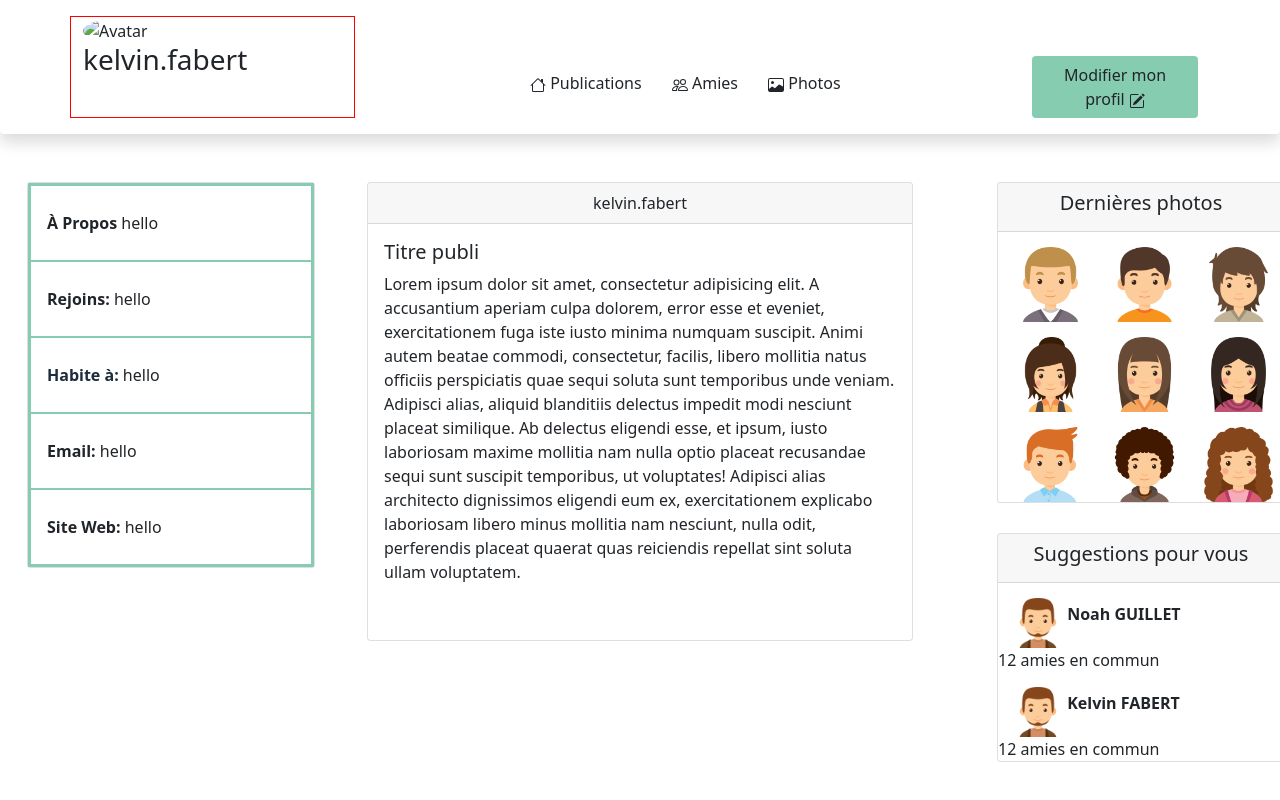
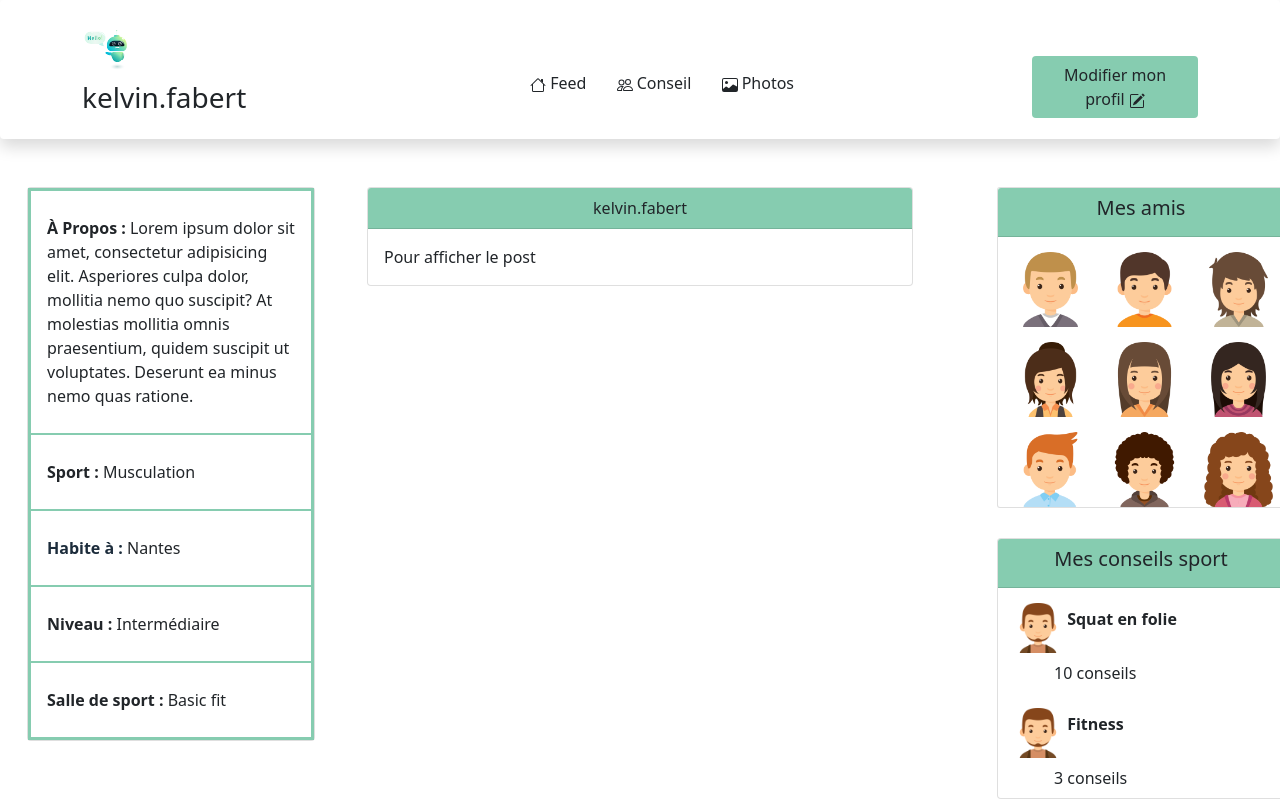
Before and after one commit to Kelvinfbt/mspr-wis2, a PHP site: page /account.php in a window 1280 px wide. Run offline with PHP 8.4, Linux system fonts and the light colour scheme; the visitor is signed in with stand-in values (Sample User, id 1); data comes from the database, SQL or seed files in the repository; some libraries are stand-ins or nearby versions.

Commit message:
uptdate: login

```diff
--- a/account.php
+++ b/account.php
@@ -10,19 +10,17 @@ $author = getAuth();
 <main id="main">
     <section id="hero-account" class="shadow p-3 mb-5 bg-white rounded">
         <div class="container">
-            <div class="row">
-                <div class="col-md-3">
-                    <img class="images" src="
-                  " alt="Avatar">
+            <div class="row-account row">
+                <div class="avatar col-md-3">
+                    <div class="w-25" id="welcome"> </div>
                     <div class="profile-name">
-                        <h1 class="h3"><?php echo $author['username']
-                                ; ?></h1>
+                        <h1 class="h3"><?php echo $author['username']; ?></h1>
                     </div>
                 </div>
-                <div class="col-md-7 ">
+                <div class="nav-account col-md-7 ">
                     <div class="btn-account position-absolute mt-5">
 
-                        <button type="button" class="timeline btn">
+                        <a href="index.php" type="button" class="timeline btn">
                             <svg xmlns="http://www.w3.org/2000/svg" width="16" height="16" fill="currentColor"
                                  class="bi bi-house" viewBox="0 0 16 16">
                                 <path fill-rule="evenodd"
@@ -30,15 +28,15 @@ $author = getAuth();
                                 <path fill-rule="evenodd"
                                       d="M7.293 1.5a1 1 0 0 1 1.414 0l6.647 6.646a.5.5 0 0 1-.708.708L8 2.207 1.354 8.854a.5.5 0 1 1-.708-.708L7.293 1.5z"/>
                             </svg>
-                            Publications
-                        </button>
+                            Feed
+                        </a>
 
                         <button type="button" class="friend btn">
                             <svg xmlns="http://www.w3.org/2000/svg" width="16" height="16" fill="currentColor"
                                  class="bi bi-people" viewBox="0 0 16 16">
                                 <path d="M15 14s1 0 1-1-1-4-5-4-5 3-5 4 1 1 1 1h8zm-7.978-1A.261.261 0 0 1 7 12.996c.001-.264.167-1.03.76-1.72C8.312 10.629 9.282 10 11 10c1.717 0 2.687.63 3.24 1.276.593.69.758 1.457.76 1.72l-.008.002a.274.274 0 0 1-.014.002H7.022zM11 7a2 2 0 1 0 0-4 2 2 0 0 0 0 4zm3-2a3 3 0 1 1-6 0 3 3 0 0 1 6 0zM6.936 9.28a5.88 5.88 0 0 0-1.23-.247A7.35 7.35 0 0 0 5 9c-4 0-5 3-5 4 0 .667.333 1 1 1h4.216A2.238 2.238 0 0 1 5 13c0-1.01.377-2.042 1.09-2.904.243-.294.526-.569.846-.816zM4.92 10A5.493 5.493 0 0 0 4 13H1c0-.26.164-1.03.76-1.724.545-.636 1.492-1.256 3.16-1.275zM1.5 5.5a3 3 0 1 1 6 0 3 3 0 0 1-6 0zm3-2a2 2 0 1 0 0 4 2 2 0 0 0 0-4z"/>
                             </svg>
-                            Amies
+                            Conseil
                         </button>
 
                         <button type="button" class="picture btn">
@@ -52,7 +50,7 @@ $author = getAuth();
 
                     </div>
                 </div>
-                <div class="col-md-2">
+                <div class="update col-md-2">
                     <a class="btn btn-update" href="api/users/update.php">Modifier mon profil
                         <svg xmlns="http://www.w3.org/2000/svg" width="16" height="16" fill="currentColor"
                              class="bi bi-pencil-square" viewBox="0 0 16 16">
@@ -75,24 +73,24 @@ $author = getAuth();
                         <div class="card-info">
                             <ul class="list-group list-group-flush">
                                 <li class="list-group-item">
-                                    <strong><span class="list-title">À Propos</span></strong>
-                                    <span class="list-body">hello</span>
+                                    <strong><span class="list-title">À Propos :</span></strong>
+                                    <span class="list-body">Lorem ipsum dolor sit amet, consectetur adipisicing elit. Asperiores culpa dolor, mollitia nemo quo suscipit? At molestias mollitia omnis praesentium, quidem suscipit ut voluptates. Deserunt ea minus nemo quas ratione.</span>
                                 </li>
                                 <li class="list-group-item">
-                                    <strong><span class="list-title">Rejoins:</span></strong>
-                                    <span class="list-body">hello</span>
+                                    <strong><span class="list-title">Sport : </span></strong>
+                                    <span class="list-body">Musculation</span>
                                 </li>
                                 <li class="list-group-item">
-                                    <strong><span class="list-title text-dark">Habite à: </span></strong>
-                                    <span class="list-body">hello</span>
+                                    <strong><span class="list-title text-dark">Habite à : </span></strong>
+                                    <span class="list-body">Nantes</span>
                                 </li>
                                 <li class="list-group-item">
-                                    <strong><span class="list-title">Email:</span></strong>
-                                    <span class="list-body">hello</span>
+                                    <strong><span class="list-title">Niveau : </span></strong>
+                                    <span class="list-body">Intermédiaire</span>
                                 </li>
                                 <li class="list-group-item">
-                                    <strong><span class="list-title">Site Web:</span></strong>
-                                    <span class="list-body">hello</span>
+                                    <strong><span class="list-title">Salle de sport : </span></strong>
+                                    <span class="list-body">Basic fit</span>
                                 </li>
                             </ul>
                         </div>
@@ -100,21 +98,10 @@ $author = getAuth();
                 </div>
                 <div class="col-6">
                     <div class="card card-account bg-white mb-3" style="max-width: 2000px;">
-                        <div class="card-header text-center"><?php echo $author['username']
-                            ; ?></div>
+                        <div class="card-header text-center"><?php echo $author['username']; ?></div>
                         <div class="card-body">
-                            <h5 class="card-title">Titre publi</h5>
-                            <p class="card-text">Lorem ipsum dolor sit amet, consectetur adipisicing elit. A accusantium
-                                aperiam culpa dolorem, error esse et eveniet, exercitationem fuga iste iusto minima
-                                numquam suscipit. Animi autem beatae commodi, consectetur, facilis, libero mollitia
-                                natus officiis perspiciatis quae sequi soluta sunt temporibus unde veniam. Adipisci
-                                alias, aliquid blanditiis delectus impedit modi nesciunt placeat similique. Ab delectus
-                                eligendi esse, et ipsum, iusto laboriosam maxime mollitia nam nulla optio placeat
-                                recusandae sequi sunt suscipit temporibus, ut voluptates! Adipisci alias architecto
-                                dignissimos eligendi eum ex, exercitationem explicabo laboriosam libero minus mollitia
-                                nam nesciunt, nulla odit, perferendis placeat quaerat quas reiciendis repellat sint
-                                soluta ullam voluptatem.</p>
-                            <img src="https://via.placeholder.com/600" alt="">
+                            Pour afficher le post
+                        <?php //require_once 'post/show.php'?>
                         </div>
                     </div>
                 </div>
@@ -122,7 +109,7 @@ $author = getAuth();
                 <div class="col-3">
                     <div class="card card-img" style="width: 18rem;">
                         <div class="card-body card-header">
-                            <h5 class="card-title text-center ">Dernières photos</h5>
+                            <h5 class="card-title text-center ">Mes amis</h5>
                         </div>
                         <div class="images-card">
                             <img class="card-img-top" src="assets/images/boy-2.png" alt="Card image cap">
@@ -140,23 +127,23 @@ $author = getAuth();
 
                     <div class="card card-add-friend" style="width: 18rem;">
                         <div class="card-header">
-                            <h5 class="card-title text-center">Suggestions pour vous</h5>
+                            <h5 class="card-title text-center">Mes conseils sport</h5>
                         </div>
                         <div class="add-friend">
                             <div class="name">
                                 <img class="img-add-friend" src="assets/images/man-1.png" alt="Card image cap">
-                                <strong><span>Noah GUILLET</span></strong>
+                                <strong><span>Squat en folie</span></strong>
                             </div>
-                            <div class="mutual-friend">
-                                <span>12 amies en commun</span>
+                            <div class="mutual-friend ms-5 p-2">
+                                <span>10 conseils</span>
                             </div>
 
                             <div class="name">
                                 <img class="img-add-friend" src="assets/images/man-1.png" alt="Card image cap">
-                                <strong><span>Kelvin FABERT</span></strong>
+                                <strong><span>Fitness</span></strong>
                             </div>
-                            <div class="mutual-friend">
-                                <span>12 amies en commun</span>
+                            <div class="mutual-friend ms-5 p-2">
+                                <span>3 conseils</span>
                             </div>
                         </div>
                     </div>
@@ -165,3 +152,4 @@ $author = getAuth();
         </div>
     </section>
 </main>
+<script src="/assets/js/app.js"></script>
--- a/api/auth/login.php
+++ b/api/auth/login.php
@@ -24,7 +24,7 @@ if (!empty($_POST)) {
     }
 
     // On démare la session
-    session_start();
+    //session_start();
     $_SESSION = [
         'auth_id' => $user['id']
     ];
--- a/login.php
+++ b/login.php
@@ -13,7 +13,7 @@ middleware('guest');
                     </div>
                     <div class="col-sm-6">
                         <h1 class="text-center">Se Connecter !</h1>
-                        <form class="form" action="api/auth/login.php">
+                        <form class="form" action="api/auth/login.php" method="post">
 
                             <div class="mb-3">
                                 <label for="exampleInputEmail1" class="form-label"></label>
--- a/src/scss/pages/_hero-account.scss
+++ b/src/scss/pages/_hero-account.scss
@@ -1,13 +1,13 @@
 #hero-account {
 
   .container {
-    .row {
-      .col-md-3 {
+    .row-account {
+      .avatar {
         .images {
           border-radius: 50%;
         }
       }
-      .col-md-7 {
+      .nav-account {
 
         .btn-account {
           margin-left: 150px;
@@ -18,7 +18,7 @@
           }
         }
       }
-      .col-md-2 {
+      .update {
         .btn-update{
           margin-top: 40px;
           background-color: #86CCB0;
--- a/src/scss/pages/_main-account.scss
+++ b/src/scss/pages/_main-account.scss
@@ -38,7 +38,7 @@ border: 2px solid #86CCB0;
         .card-account {
 
           .card-header {
-
+background-color: #86CCB0;
             .card-body {
 
               .card-title {
@@ -63,7 +63,7 @@ border: 2px solid #86CCB0;
 
 
           .card-body {
-
+            background-color: #86CCB0;
             .card-title {
 
 
@@ -90,7 +90,7 @@ border: 2px solid #86CCB0;
           left: 60px;
 
           .card-header {
-
+            background-color: #86CCB0;
             .card-title {
 
 
```
Also changed, not shown: assets/css/app.css.
